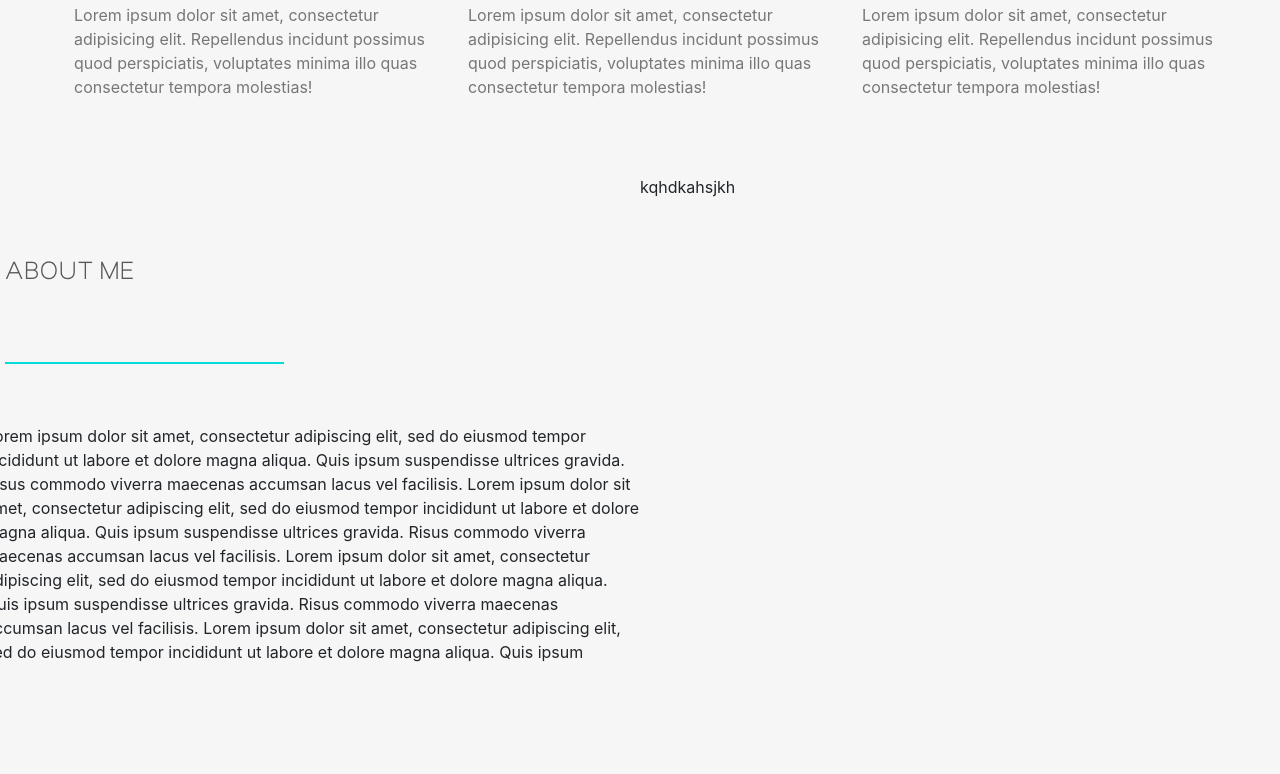
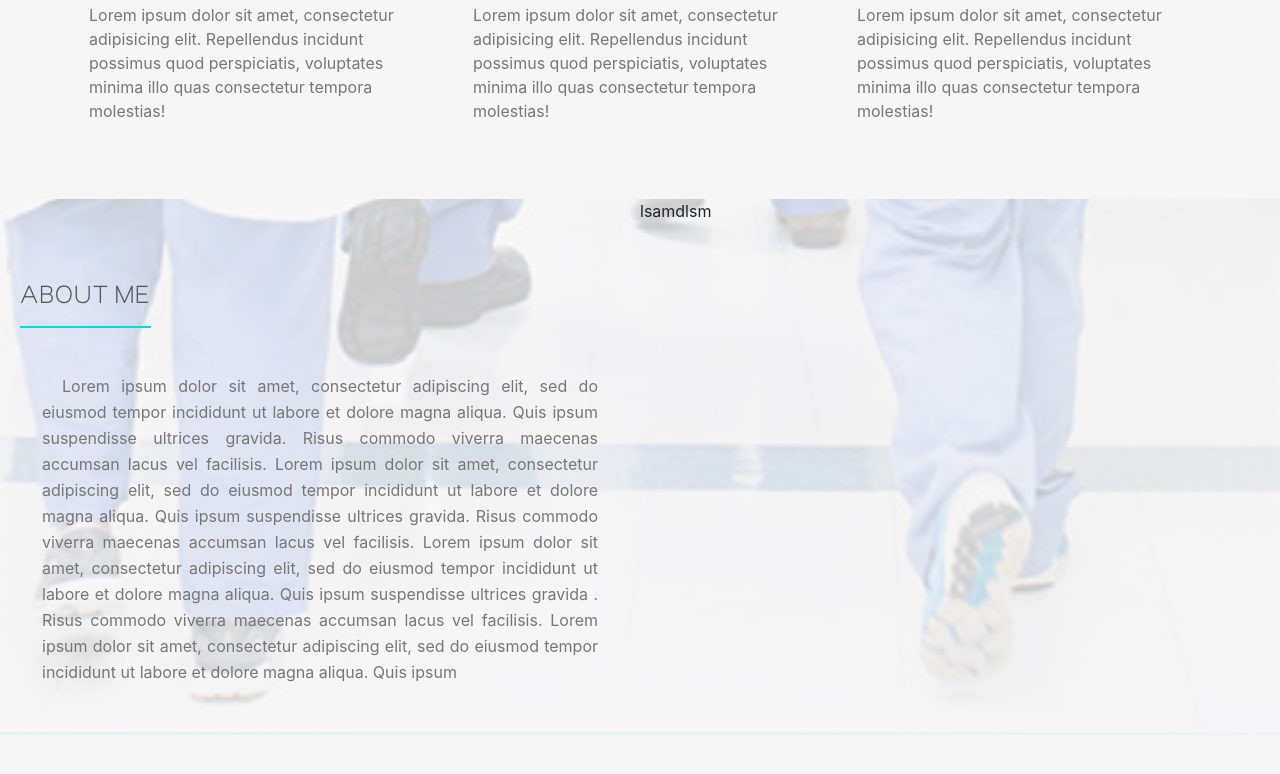
Before and after one commit to Aleksandre19/cv-ucmp, a plain HTML site: page index.html in a window 1280 px wide. Shown: the part 1628-2402 px from the top of the page. After the commit the page ends 2363 px from the top, so only its background shows below. Drawn offline with nearby package versions, Linux system fonts and the light colour scheme.

Commit message:
Styling about me's section for mobile devices

```diff
--- a/assets/css/style.css
+++ b/assets/css/style.css
@@ -106,10 +106,6 @@ header {
     padding-right: 0;
 }
 
-.container-fluid {
-    padding-left: 0;
-    padding-right: 0;
-}
 
 .menuSlWrapper {
     margin-top: 3%;
@@ -1317,6 +1313,40 @@ header {
 
 /* ######## END INDIVIDUAL APPROACH ################# */
 
+
+/* ######## ABOUT ME SECTION ######################## */
+
 .about-me {
-    height: 100%;
+    background-image: url("../images/about/sm/about-sm.jpg");
+    background-repeat: no-repeat;
+    background-position: bottom;
+    background-attachment: fixed;
+    background-size: cover;
 }
+
+.about-text{
+    padding:0;
+}
+
+.about-title{
+    margin-bottom: 0;
+}
+
+.about-title-underline {
+    width: 129px;
+    margin-bottom: 20px;
+}
+
+.about-text{
+    width: 90%;
+    margin: 0px auto;
+    padding: 25px 10px 50px 10px;
+    text-indent: 20px;
+    text-align: justify;
+    line-height: 26px;
+    color: #777777;
+}
+
+
+
+/* ######## END ABOUT ME SECTION #################### */
--- a/index.html
+++ b/index.html
@@ -204,30 +204,34 @@
 
 
     <!-- About Me section-->
-    <section class=" section about-me">
-        <div class="container-fluid about-section-container">
+    <section class="section about-me">
+        <div class="container-fluid">
             <div class="row">
-                <div class="col-md-6 about-text">
+                <div class="col-md-6">
                     <div class="row">
-                        <article>
-                            <h2 class="section-title">
+                        <h2 class="section-title about-title">
                             About me
                         </h2>
-                            <hr class="section-title-underline about-title-underline ">
-                            <i class="about-desc-icon "></i>
-                            <span class="sr-only"> About Diana Voronina-Akhvlediani</span>
-                            <p class="about-paragraph">
-                                Lorem ipsum dolor sit amet, consectetur adipiscing elit, sed do eiusmod tempor incididunt ut labore et dolore magna aliqua. Quis ipsum suspendisse ultrices gravida. Risus commodo viverra maecenas accumsan lacus vel facilisis. Lorem ipsum dolor sit amet,
-                                consectetur adipiscing elit, sed do eiusmod tempor incididunt ut labore et dolore magna aliqua. Quis ipsum suspendisse ultrices gravida. Risus commodo viverra maecenas accumsan lacus vel facilisis. Lorem ipsum dolor sit amet, consectetur
-                                adipiscing elit, sed do eiusmod tempor incididunt ut labore et dolore magna aliqua. Quis ipsum suspendisse ultrices gravida. Risus commodo viverra maecenas accumsan lacus vel facilisis. Lorem ipsum dolor sit amet, consectetur adipiscing
-                                elit, sed do eiusmod tempor incididunt ut labore et dolore magna aliqua. Quis ipsum
+                        <hr class="section-title-underline about-title-underline">
+                        <p class="about-text">
+                            Lorem ipsum dolor sit amet, consectetur adipiscing elit,
+                            sed do eiusmod tempor incididunt ut labore et dolore magna aliqua.
+                            Quis ipsum suspendisse ultrices gravida.
+                            Risus commodo viverra maecenas accumsan lacus vel facilisis.
+                            Lorem ipsum dolor sit amet, consectetur adipiscing elit, sed do eiusmod
+                            tempor incididunt ut labore et dolore magna aliqua. Quis ipsum suspendisse
+                            ultrices gravida. Risus commodo viverra maecenas accumsan lacus vel facilisis.
+                            Lorem ipsum dolor sit amet, consectetur adipiscing elit, sed do eiusmod tempor
+                            incididunt ut labore et dolore magna aliqua. Quis ipsum suspendisse ultrices gravida
+                            . Risus commodo viverra maecenas accumsan lacus vel facilisis. Lorem ipsum dolor sit amet,
+                            consectetur adipiscing elit, sed do eiusmod tempor incididunt ut labore et dolore magna
+                            aliqua. Quis ipsum
                         </p>
-                        </article>
                     </div>
                 </div>
                 <div class="d-none d-md-block col-md-6">
-                    <div class="row about-image">
-                        kqhdkahsjkh
+                    <div class="row">
+                        lsamdlsm
                     </div>
                 </div>
             </div>
@@ -304,6 +308,8 @@
                     </div>
                 </div>
             </div>
+        </div>
+    </div>
     <!-- /Sign up pop up -->
 
     <!-- Bootstrap's javascript links-->
```
Also changed, not shown: .c9/metadata/environment/assets/css/style.css, .c9/metadata/environment/index.html, assets/images/about/sm/about-sm.jpg (added), 1 other file. Lines whose indentation alone changed are shown as unchanged.
